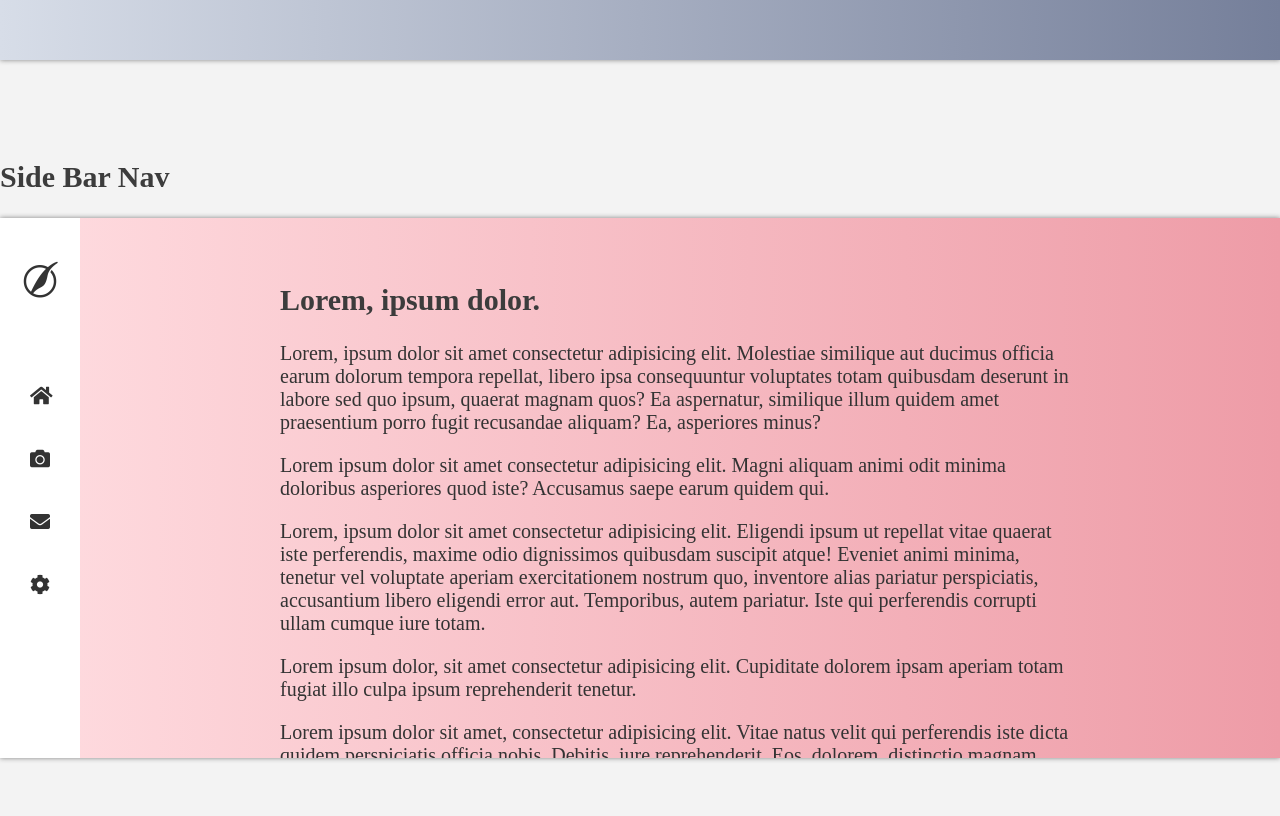
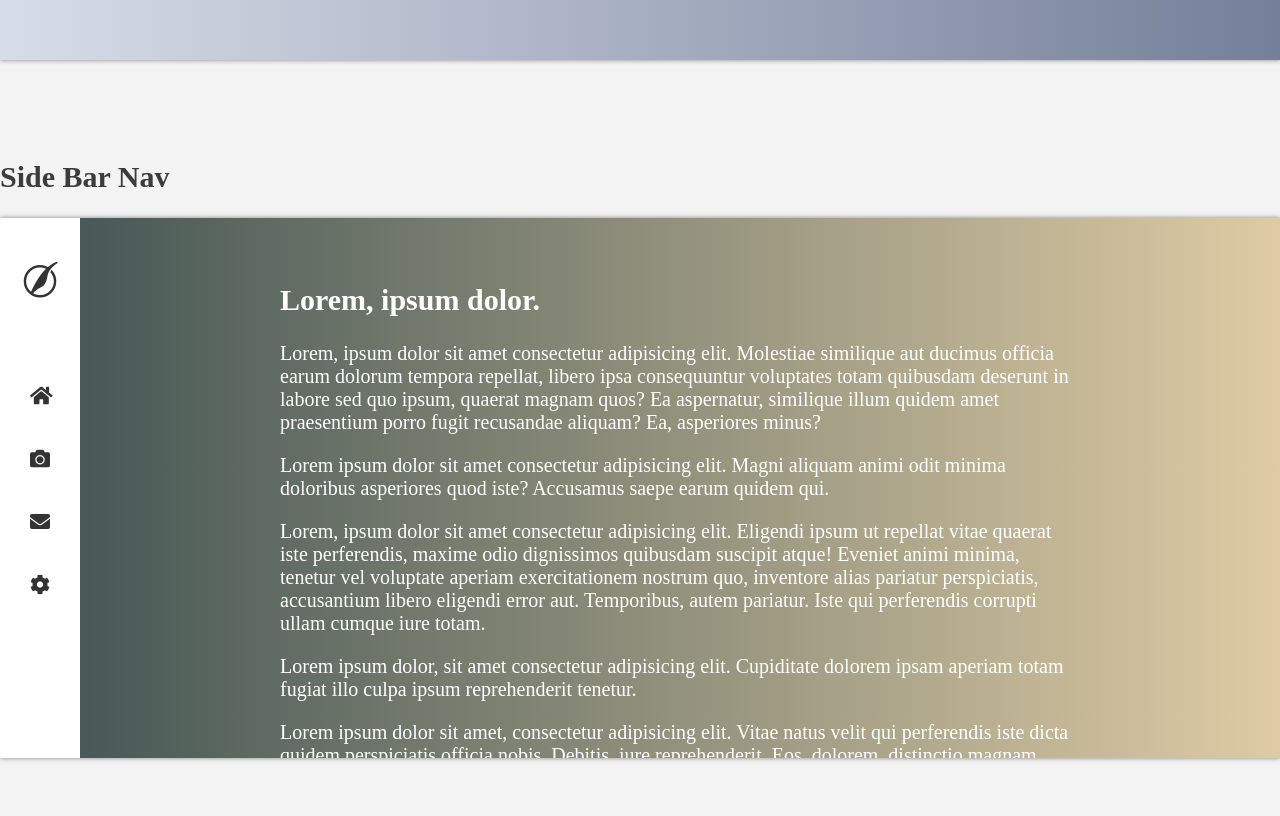
Before and after one commit to ChrisHomsey/boilerplate-frontend, a plain HTML site: page nav/index.html in a window 1280 px wide. Shown: the part 1392-2208 px from the top of the page. Drawn offline with Linux system fonts and the light colour scheme.

Commit message:
added gradients

```diff
--- a/nav/index.html
+++ b/nav/index.html
@@ -41,7 +41,7 @@
         </section>
 
         <h2>Side Bar Nav</h2>
-        <section class="pink">
+        <section class="sand-to-blue">
             <nav class="side-bar">
                 <span class="logo"><i class="fab fa-pied-piper"></i></span>
                 <div class="nav-menu">
@@ -52,12 +52,12 @@
                 </div>
             </nav>
             <div class="content-right">
-                <h2>Lorem, ipsum dolor.</h2>
-                <p>Lorem, ipsum dolor sit amet consectetur adipisicing elit. Molestiae similique aut ducimus officia earum dolorum tempora repellat, libero ipsa consequuntur voluptates totam quibusdam deserunt in labore sed quo ipsum, quaerat magnam quos? Ea aspernatur, similique illum quidem amet praesentium porro fugit recusandae aliquam? Ea, asperiores minus?</p>
-                <p>Lorem ipsum dolor sit amet consectetur adipisicing elit. Magni aliquam animi odit minima doloribus asperiores quod iste? Accusamus saepe earum quidem qui.</p>
-                <p>Lorem, ipsum dolor sit amet consectetur adipisicing elit. Eligendi ipsum ut repellat vitae quaerat iste perferendis, maxime odio dignissimos quibusdam suscipit atque! Eveniet animi minima, tenetur vel voluptate aperiam exercitationem nostrum quo, inventore alias pariatur perspiciatis, accusantium libero eligendi error aut. Temporibus, autem pariatur. Iste qui perferendis corrupti ullam cumque iure totam.</p>
-                <p>Lorem ipsum dolor, sit amet consectetur adipisicing elit. Cupiditate dolorem ipsam aperiam totam fugiat illo culpa ipsum reprehenderit tenetur.</p>
-                <p>Lorem ipsum dolor sit amet, consectetur adipisicing elit. Vitae natus velit qui perferendis iste dicta quidem perspiciatis officia nobis. Debitis, iure reprehenderit. Eos, dolorem, distinctio magnam, architecto consequuntur deleniti tempore et sapiente eum iure beatae eligendi voluptate consequatur dolores animi non repellat nemo laborum!</p>
+                <h2 style="color: white;">Lorem, ipsum dolor.</h2>
+                <p style="color: white;">Lorem, ipsum dolor sit amet consectetur adipisicing elit. Molestiae similique aut ducimus officia earum dolorum tempora repellat, libero ipsa consequuntur voluptates totam quibusdam deserunt in labore sed quo ipsum, quaerat magnam quos? Ea aspernatur, similique illum quidem amet praesentium porro fugit recusandae aliquam? Ea, asperiores minus?</p>
+                <p style="color: white;">Lorem ipsum dolor sit amet consectetur adipisicing elit. Magni aliquam animi odit minima doloribus asperiores quod iste? Accusamus saepe earum quidem qui.</p>
+                <p style="color: white;">Lorem, ipsum dolor sit amet consectetur adipisicing elit. Eligendi ipsum ut repellat vitae quaerat iste perferendis, maxime odio dignissimos quibusdam suscipit atque! Eveniet animi minima, tenetur vel voluptate aperiam exercitationem nostrum quo, inventore alias pariatur perspiciatis, accusantium libero eligendi error aut. Temporibus, autem pariatur. Iste qui perferendis corrupti ullam cumque iure totam.</p>
+                <p style="color: white;">Lorem ipsum dolor, sit amet consectetur adipisicing elit. Cupiditate dolorem ipsam aperiam totam fugiat illo culpa ipsum reprehenderit tenetur.</p>
+                <p style="color: white;">Lorem ipsum dolor sit amet, consectetur adipisicing elit. Vitae natus velit qui perferendis iste dicta quidem perspiciatis officia nobis. Debitis, iure reprehenderit. Eos, dolorem, distinctio magnam, architecto consequuntur deleniti tempore et sapiente eum iure beatae eligendi voluptate consequatur dolores animi non repellat nemo laborum!</p>
             </div>
         </section>
     </div>
--- a/nav/nav.css
+++ b/nav/nav.css
@@ -81,7 +81,7 @@ nav {
     color: #333;
     font-weight: bold;
 }
-.side-bar > a:hover {
+.side-bar > .nav-menu > a:hover {
     color: #757F9A;
 }
 
```
Also changed, not shown: 2 other files.
